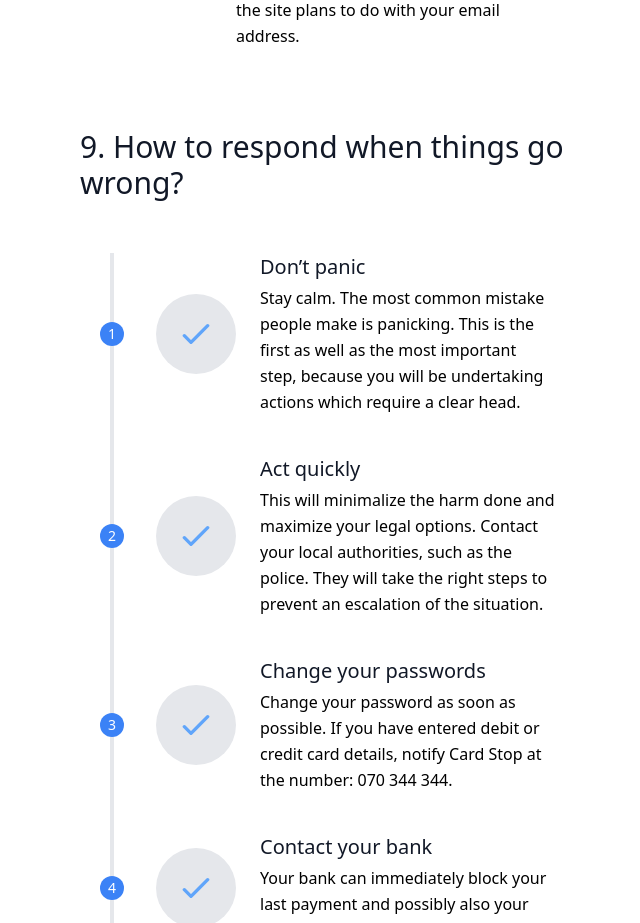
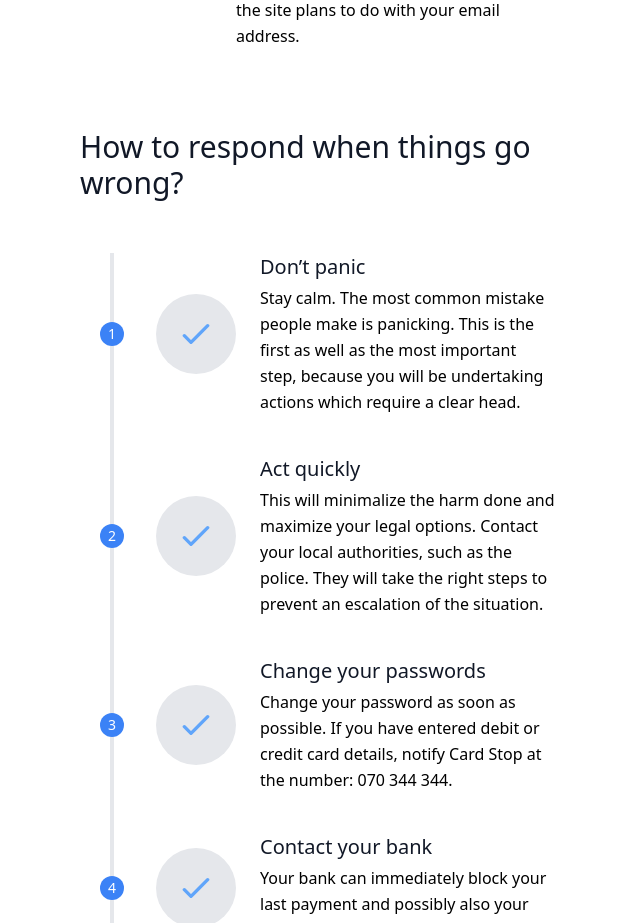
Before and after one commit to laurens-mesure/internationaal_project, a React (Create React App) app: page / in a window 1280 px wide. Shown: the part 9980-10903 px from the top of the page, without its empty margins (312-952 px from the left). Built offline with nearby package versions, Linux system fonts and the light colour scheme.

Commit message:
Removed 9. From how to respond header

```diff
--- a/src/Components/HowToRespond.tsx
+++ b/src/Components/HowToRespond.tsx
@@ -80,7 +80,7 @@ const HowToRespond: React.FC = () => {
     return (
         <div className="mb-10">
             <h2 className="dark:text-gray-200 sm:text-3xl text-2xl font-medium title-font text-gray-900 mb-3">
-                9. How to respond when things go wrong?
+                How to respond when things go wrong?
             </h2>
             <section className="body-font">
                 <div className="container px-5 py-10 mx-auto flex flex-wrap">
```
